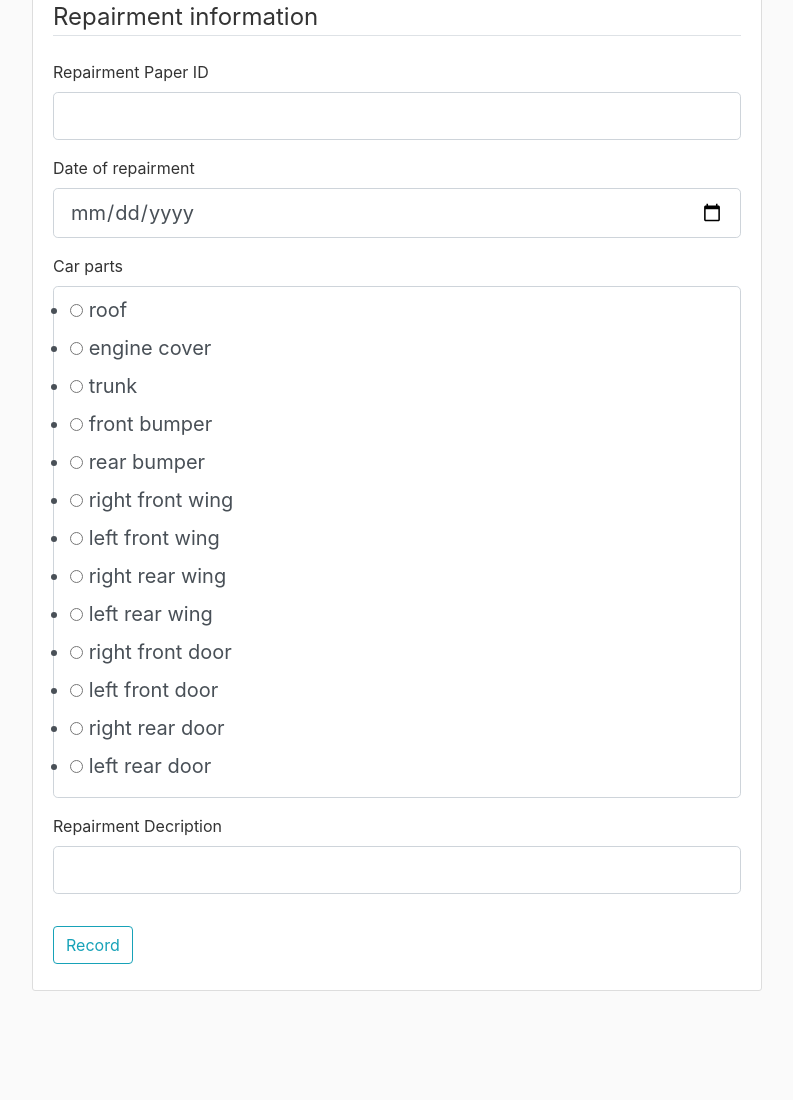
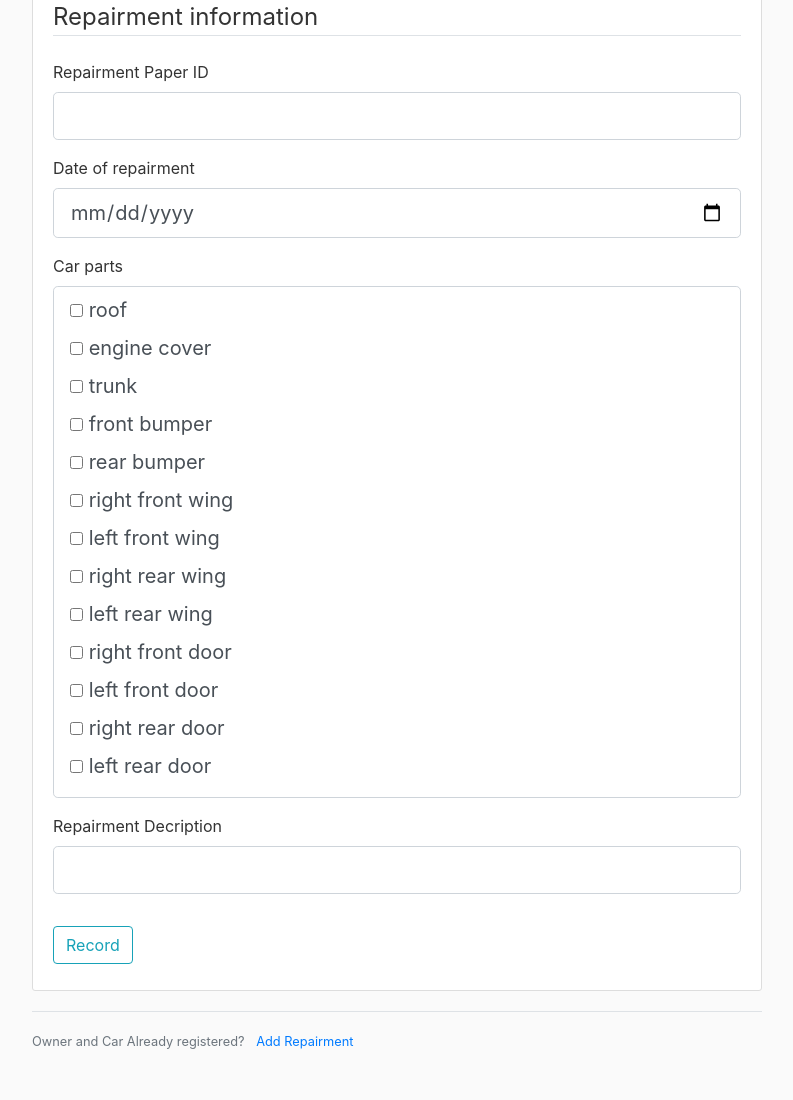
Before and after one commit to omerk42/CarDNA, a Flask app: page /repairment in a window 1280 px wide. Shown: the part 1880-2980 px from the top of the page, without its empty margins (243-1036 px from the left). Before the commit the page ends 2871 px from the top, so only its background shows below. Run offline with Flask 2, Linux system fonts and the light colour scheme; a user stored in the database is signed in; some libraries are stand-ins or nearby versions.

Commit message:
[+] Repairment Form Validation

```diff
--- a/app/app.py
+++ b/app/app.py
@@ -1,24 +1,14 @@
 from flask import Flask, render_template, redirect, url_for, session, request, flash
 from auth import *
+from repairForm import *
 from forms import RegistrationForm, LoginForm, RepairmentForm
 from datetime import timedelta
 from pprint import pprint
 
 app = Flask(__name__)
 app.config['SECRET_KEY'] = "cusSca2dwdhcfGbjkJhGQIaC0zPQJRtW"
-app.permanent_session_lifetime = timedelta(minutes=5)
+app.permanent_session_lifetime = timedelta(minutes=10)
 
-all_posts = [
-    {
-        'title': 'Post 1',
-        'content': "post 1 content",
-        'author': "Mike"
-    },
-    {
-        'title': 'Post 2',
-        'content': "post 2 content"
-    }
-]
 
 # landing page, POST request with VIN will be added.
 @app.route('/')
@@ -89,13 +79,62 @@ def repairment():
     if "user" in session:
       form = RepairmentForm()
       if form.validate_on_submit():
-        pprint(form.data)
-        quit()
+        error = False
+        if (registered_nationID(form.nationID.data)):
+          flash(f'National ID {form.nationID.data} is regestered, use Add Repairment page!', 'danger')
+          error=True
+        if (registered_phonenumber(form.phonenumber.data)):
+          flash(f'Phonenumber {form.phonenumber.data} is regestered, use Add Repairment page!', 'danger')
+          error=True
+        if (registered_car_vin(form.car_vin.data)):
+          flash(f'Car VIN {form.car_vin.data} is regestered, use Add Repairment page!', 'danger')
+          error=True
+        if registered_rep_permission_paper_id(form.rep_permission_paper_id.data):
+          flash(f'Repairment paper ID {form.rep_permission_paper_id.data} is regestered!', 'danger')
+          error=True
+        if not form.rep_car_part.data:
+          flash(f'Car parts field is empty!', 'danger')
+          error=True
+        if car_since_date_bigger_current(form.car_since_date.data):
+          flash(f'Year of ownership cannot be newer than current year!', 'danger')
+          error=True
+        if car_since_date_older_car_year(form.car_since_date.data, form.car_year.data):
+          flash(f'Year of ownership cannot be older than manufacturing year!', 'danger')
+          error=True
+        if car_year_bigger_current(form.car_year.data):
+          flash(f'Manufacturing year cannot be newer than current year!', 'danger')
+          error=True
+        if dob_bigger_current(form.dob.data):
+          flash(f'Date of birth year cannot be newer than current year!', 'danger')
+          error=True
+        if rep_date_bigger_current(form.rep_date.data):
+          flash(f'Repairment year cannot be newer than current year!', 'danger')
+          error=True
+        if rep_date_older_car_since_date(form.rep_date.data, form.car_since_date.data):
+          flash(f'Repairment year cannot be older than year of ownership!', 'danger')
+          error=True
+
+        if error:
+          return render_template('repairment.html', form=form)
+        else:
+          pprint(form.data)
+          quit()
+          if insert_new_form(form):
+            flash('Form added successfully!', 'success')
+            return redirect(url_for('/'))
+          else:
+            flash('Error occured!', 'danger')
+            return render_template('repairment.html', form=form)
+
       return render_template('repairment.html', form=form)
     else:
       flash('You have to login first', 'info')
       return redirect(url_for("login"))
 
+# @app.route('/addRepairment', methods=['GET', 'POST'])
+# def addRepairment():
+#   if "user" in session:
+
 
 if __name__ == "__main__":
     app.run(debug=True)
--- a/app/forms.py
+++ b/app/forms.py
@@ -1,7 +1,7 @@
 from random import choices
 from secrets import choice
 from flask_wtf import FlaskForm
-from wtforms import StringField, PasswordField, SubmitField, SelectField, DateField, RadioField
+from wtforms import StringField, PasswordField, SubmitField, SelectField, DateField, RadioField, SelectMultipleField, widgets
 from wtforms.validators import DataRequired, Length, Email, EqualTo, Regexp
 
 
@@ -11,6 +11,10 @@ seats = [('2','2'),('5','5'),('8','8')]
 marks = ['Abarth','Acura','Alfa Romeo','Aston Martin','Audi','Bentley','BMW','Buick','Cadillac','Chevrolet','Chrysler','Citroen','Dacia','Dodge','Ferrari','Fiat','Ford','GMC','Honda','Hummer','Hyundai','Infiniti','Isuzu','Jaguar','Jeep','Kia','Lamborghini','Lancia','Land Rover','Lexus','Lincoln','Lotus','Maserati','Mazda','Mercedes-Benz','Mercury','Mini','Mitsubishi','Nissan','Opel','Peugeot','Pontiac','Porsche','Ram','Renault','Saab','Saturn','Scion','Seat','Skoda','Smart','SsangYong','Subaru','Suzuki','Tesla','Toyota','Volkswagen','Volvo','Wiesmann']
 plate_types = ['Private cars', 'Public transport', 'Commercial', 'Diplomatic']
 car_parts = ['roof', 'engine cover', 'trunk', 'front bumper', 'rear bumper', 'right front wing', 'left front wing', 'right rear wing', 'left rear wing', 'right front door', 'left front door', 'right rear door', 'left rear door']
+
+class MultiCheckboxField(SelectMultipleField):
+    widget = widgets.ListWidget(prefix_label=False)
+    option_widget = widgets.CheckboxInput()
 
 class RegistrationForm(FlaskForm):
 
@@ -59,7 +63,7 @@ class RepairmentForm(FlaskForm):
   # Repair data
   rep_permission_paper_id = StringField('Repairment Paper ID', validators=[DataRequired(), Length(8), Regexp('^[0-9]{8}$', message='only numbers allowed')])
   rep_date = DateField('Date of repairment', validators=[DataRequired()])
-  rep_car_part = RadioField('Car parts', validators=[DataRequired()], choices=car_parts)
+  rep_car_part = MultiCheckboxField('Car parts', choices=car_parts)
   rep_desc = StringField('Repairment Decription', validators=[DataRequired(), Length(min=4, max=100)])
 
   submit = SubmitField('Record')
--- /dev/null
+++ b/app/repairForm.py
@@ -0,0 +1,118 @@
+import sqlite3
+from pprint import pprint
+from datetime import datetime
+
+
+db_path = 'app\carDNA.db'
+
+# insert new form
+def insert_new_form(form_inputs):
+    try:
+      conn = sqlite3.connect(db_path)
+      cur = conn.cursor()
+      # TODO: 1) begin transaction -> 2) insert person info -> 3) insert car info (foreign per_id) -> 4) insert repair info (foreign car_id) -> 5) insert 6) car_parts (foreign rep_id) -> 7) insert workshop_repairs_repairment (foreign wp_id, rep_id) -> 8) commit transaction
+      # (4) to (7) in another single func. to be used in Add Repairement
+
+    except Exception as ex:
+      return ex
+    return True
+
+# check if VIN is already registered
+# return car_id, else false
+def registered_car_vin(car_vin):
+      query= "SELECT car_id FROM Car WHERE car_vin = ?"
+      try:
+        conn = sqlite3.connect(db_path)
+        cur = conn.cursor()
+        cur.execute(query, [car_vin])
+        result = cur.fetchall()
+        if len(result) >= 1:
+          return result[0][0]
+        else:
+          return False
+      except Exception as ex:
+        return ex
+
+# check if nation id is already registered
+# return per_id, else false
+def registered_person(nationID):
+      query= "SELECT per_id FROM Person WHERE per_nation_id = ?"
+      try:
+        conn = sqlite3.connect(db_path)
+        cur = conn.cursor()
+        cur.execute(query, [nationID])
+        result = cur.fetchall()
+        if len(result) >= 1:
+          return result[0][0]
+        else:
+          return False
+      except Exception as ex:
+        return ex
+
+
+# check if permission id is already registered
+def registered_rep_permission_paper_id(rep_permission_paper_id):
+      query= "SELECT rep_id FROM Repairment WHERE rep_permission_paper_id = ?"
+      return check_registered(query, rep_permission_paper_id)
+
+# check if car_since_date > current date
+def car_since_date_bigger_current(car_since_date):
+  current_year = datetime.today().year
+  if (int(car_since_date) > current_year):
+    return True
+  else:
+    return False
+
+# check if car_since_date < car_year
+def car_since_date_older_car_year(car_since_date, car_year):
+  if (int(car_since_date) < int(car_year)):
+    return True
+  else:
+    return False
+
+# check if car_year > current date
+def car_year_bigger_current(car_year):
+  current_year = datetime.today().year
+  if (int(car_year) > current_year):
+    return True
+  else:
+    return False
+
+# check if dob > current date
+def dob_bigger_current(dob):
+  current_year = datetime.today().year
+  dob = dob.strftime("%Y")
+  if (int(dob) > current_year):
+    return True
+  else:
+    return False
+
+# check if rep_date > current date
+def rep_date_bigger_current(rep_date):
+  current_year = datetime.today().year
+  rep_date = rep_date.strftime("%Y")
+  if (int(rep_date) > current_year):
+    return True
+  else:
+    return False
+
+# check if rep_date < car_since_date
+def rep_date_older_car_since_date(rep_date, car_since_date):
+  rep_date = rep_date.strftime("%Y")
+  if (int(rep_date) < int(car_since_date)):
+    return True
+  else:
+    return False
+
+def check_registered(query, param):
+    try:
+      conn = sqlite3.connect(db_path)
+      cur = conn.cursor()
+      cur.execute(query, [param])
+      result = cur.fetchall()
+      if len(result) >= 1:
+        return True
+      else:
+        return False
+    except Exception as ex:
+      return ex
--- a/app/static/main.css
+++ b/app/static/main.css
@@ -2,26 +2,6 @@ body {
   background: #fafafa;
   color: #333333;
   margin-top: 5rem;
-}
-
-h1, h2, h3, h4, h5, h6 {
-  color: #444444;
-}
-
-.bg-steel {
-  background-color: #5f788a;
-}
-
-.site-header .navbar-nav .nav-link {
-  color: #cbd5db;
-}
-
-.site-header .navbar-nav .nav-link:hover {
-  color: #ffffff;
-}
-
-.site-header .navbar-nav .nav-link.active {
-  font-weight: 500;
 }
 
 .content-section {
@@ -32,49 +12,6 @@ h1, h2, h3, h4, h5, h6 {
   margin-bottom: 20px;
 }
 
-.article-title {
-  color: #444444;
+#rep_car_part {
+  list-style-type: none;
 }
-
-a.article-title:hover {
-  color: #428bca;
-  text-decoration: none;
-}
-
-.article-content {
-  white-space: pre-line;
-}
-
-.article-img {
-  height: 65px;
-  width: 65px;
-  margin-right: 16px;
-}
-
-.article-metadata {
-  padding-bottom: 1px;
-  margin-bottom: 4px;
-  border-bottom: 1px solid #e3e3e3
-}
-
-.article-metadata a:hover {
-  color: #333;
-  text-decoration: none;
-}
-
-.article-svg {
-  width: 25px;
-  height: 25px;
-  vertical-align: middle;
-}
-
-.account-img {
-  height: 125px;
-  width: 125px;
-  margin-right: 20px;
-  margin-bottom: 16px;
-}
-
-.account-heading {
-  font-size: 2.5rem;
-}
--- a/app/templates/login.html
+++ b/app/templates/login.html
@@ -12,7 +12,6 @@
                 <legend class="border-bottom mb-4">Log In</legend>
                 <div class="form-group">
                     {{ form.nationID.label(class="form-control-label") }}
-
                     {% if form.nationID.errors %}
                         {{ form.nationID(class="form-control form-control-lg is-invalid") }}
                         <div class="invalid-feedback">
--- a/app/templates/repairment.html
+++ b/app/templates/repairment.html
@@ -301,9 +301,9 @@
             </div>
         </form>
     </div>
-    <!-- <div class="border-top pt-3 mb-5">
+    <div class="border-top pt-3 mb-5">
         <small class="text-muted">
-            Already Have An Account? <a class="ml-2" href="{{ url_for('login') }}">Login</a>
+            Owner and Car Already registered? <a class="ml-2" href="#">Add Repairment</a>
         </small>
-    </div> -->
+    </div>
 {% endblock content %}
```
Also changed, not shown: app/carDNA.db, 1 other file.
